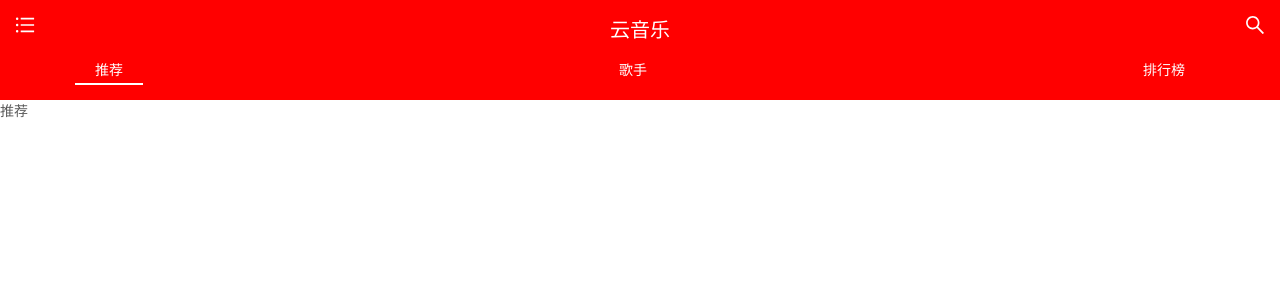
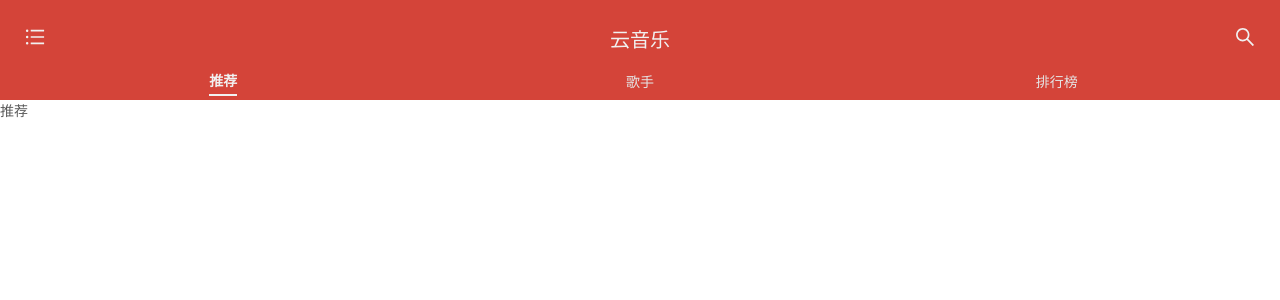
Before and after one commit to Rookie-FE/NetEasy-Cloud-Music, a React (Create React App) app: page /#/recommend in a window 1280 px wide. Shown: the top 300 px of the page. Built offline with nearby package versions, Linux system fonts and the light colour scheme.

Commit message:
set styles nav

```diff
--- a/src/index.js
+++ b/src/index.js
@@ -1,13 +1,5 @@
 import React from 'react';
 import ReactDOM from 'react-dom';
-import { Provider } from 'react-redux';
-import store from './store';
 import App from './pages/App';
 
-ReactDOM.render(
-    <Provider store={store}>
-        <App />
-    </Provider>,
-    document.getElementById('root'),
-);
-console.log('test1');
+ReactDOM.render(<App />, document.getElementById('root'));
--- /dev/null
+++ b/src/index.less
@@ -0,0 +1,15 @@
+@theme-color: #d44439;
+@theme-color-shadow: rgba(212, 68, 57, 0.5);
+@font-color-desc: #2e3030;
+@font-color-light: #f1f1f1;
+@font-color-desc-v2: #bba8a8;
+//略淡
+@font-size-ss: 10px;
+@font-size-s: 12px;
+@font-size-m: 14px;
+@font-size-l: 16px;
+@font-size-ll: 18px;
+@border-color: #e4e4e4;
+@background-color: #f2f3f4;
+@background-color-shadow: rgba(0, 0, 0, 0.3);
+@highlight-background-color: #fff;
--- a/src/pages/App.js
+++ b/src/pages/App.js
@@ -1,10 +1,13 @@
 import React from 'react';
+import { Provider } from 'react-redux';
 import { renderRoutes } from 'react-router-config';
 import { HashRouter } from 'react-router-dom';
+import store from '../store/index';
 import routes from '../routes';
 
 export default function App() {
     return (
+        <Provider store={store}>
             <HashRouter>
                 {renderRoutes(routes)}
                 {/* <Switch>
@@ -15,5 +18,6 @@ export default function App() {
                     <Route path='*' component={Error} />
                 </Switch> */}
             </HashRouter>
+        </Provider>
     );
 }
--- a/src/pages/Nav.js
+++ b/src/pages/Nav.js
@@ -1,44 +1,31 @@
-import React, { useState } from 'react';
-import { withRouter } from 'react-router-dom';
+import React from 'react';
+import { NavLink } from 'react-router-dom';
 import { UnorderedListOutlined, SearchOutlined } from '@ant-design/icons';
 import './Nav.less';
 
-function ChooseList({ history }) {
-    const [isSelect, setSelect] = useState(1);
+function ChooseList() {
     return (
         <div className="content">
-            <div
-                style={{ borderBottom: isSelect === 1 ? '2px solid white' : null }}
-                onClick={() => {
-                    history.push('/recommend');
-                    setSelect(1);
-                }}
-            >
-                推荐
-            </div>
-            <div
-                style={{ borderBottom: isSelect === 2 ? '2px solid white' : null }}
-                onClick={() => {
-                    history.push('/singers');
-                    setSelect(2);
-                }}
-            >
-                歌手
-            </div>
-            <div
-                style={{ borderBottom: isSelect === 3 ? '2px solid white' : null }}
-                onClick={() => {
-                    history.push('/rank');
-                    setSelect(3);
-                }}
-            >
-                排行榜
-            </div>
+            <NavLink to="/recommend" activeClassName="selected">
+                <div>
+                    <span>推荐</span>
+                </div>
+            </NavLink>
+            <NavLink to="/singers" activeClassName="selected">
+                <div>
+                    <span>歌手</span>
+                </div>
+            </NavLink>
+            <NavLink to="/rank" activeClassName="selected">
+                <div>
+                    <span>排行榜</span>
+                </div>
+            </NavLink>
         </div>
     );
 }
 
-function TopNav(props) {
+export default function TopNav(props) {
     return (
         <div className="container">
             <div className="header">
@@ -46,8 +33,8 @@ function TopNav(props) {
                 <span>云音乐</span>
                 <SearchOutlined />
             </div>
-            <ChooseList history={props.history} />
+            <ChooseList {...props} />
         </div>
     );
 }
-export default withRouter(TopNav);
+// export default withRouter(TopNav);
--- a/src/pages/Nav.less
+++ b/src/pages/Nav.less
@@ -1,23 +1,52 @@
+@import '../index.less';
 .container {
     display: flex;
     flex-direction: column;
-    background-color: red;
     justify-content: space-between;
     height: 100px;
     padding: 15px;
+    background-color: @theme-color;
     .header {
         display: flex;
+        flex-direction: row;
         justify-content: space-between;
-        color: white;
-        font-size: 20px;
+        padding: 5px 10px;
+        background: @theme-color;
+        & > span {
+            color: #f1f1f1;
+            font-size: 20px;
+            line-height: 40px;
+            &.iconfont {
+                font-size: 25px;
+            }
+        }
     }
     .content {
         display: flex;
-        padding: 0 60px;
-        justify-content: space-between;
-        color: white;
+        flex-direction: row;
+        justify-content: space-around;
+        height: 44px;
+        background: @theme-color;
+        a {
+            flex: 1;
+            padding: 2px 0;
+            color: #e4e4e4;
+            font-size: 14px;
+            &.selected {
+                span {
+                    padding: 3px 0;
+                    color: #f1f1f1;
+                    font-weight: 700;
+                    border-bottom: 2px solid #f1f1f1;
+                }
+            }
+        }
         div {
-            padding: 3px 20px;
+            display: flex;
+            flex-direction: row;
+            align-items: center;
+            justify-content: center;
+            height: 100%;
         }
     }
 }
```
Lines whose indentation alone changed are shown as unchanged.
